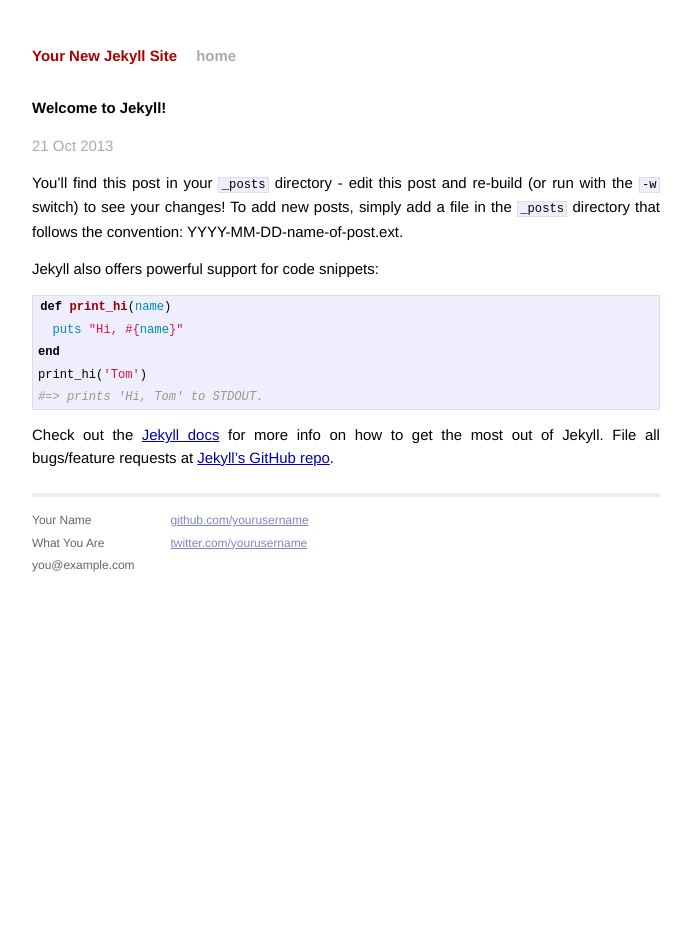
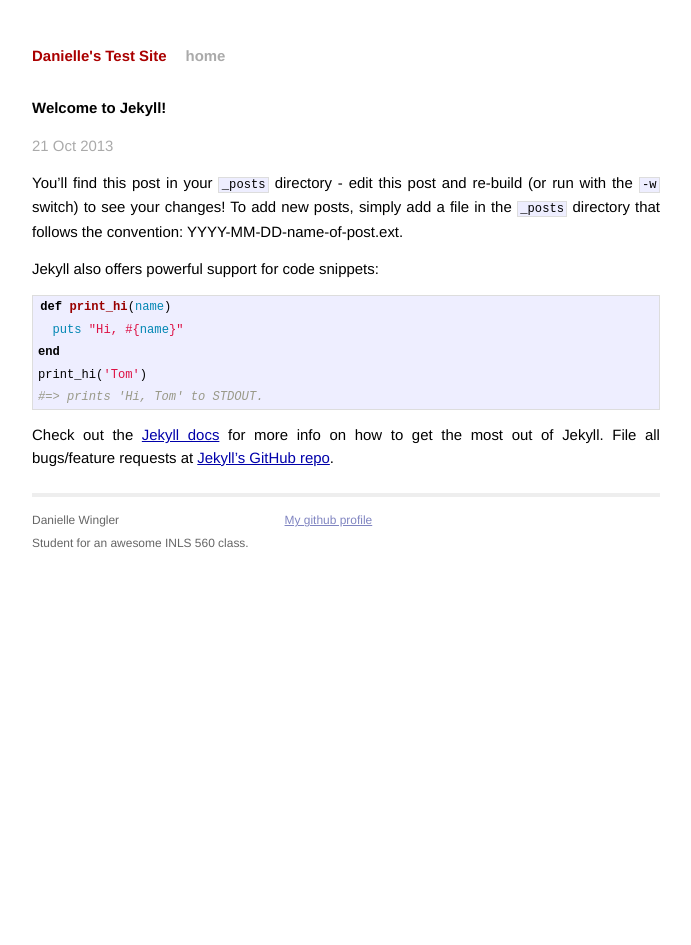
Before and after one commit to DanielleWingler/mysite, a Jekyll site: the page built from _posts/2013-10-21-welcome-to-jekyll.markdown, in a window 1280 px wide. Shown: the whole page, without its empty margins (294-985 px from the left). Built offline with Jekyll 4.4.1, drawn with Linux system fonts in a browser that asks for light colours; Markdown is read by kramdown in place of the engine named in the settings.

Commit message:
Updated default html page

```diff
--- a/_layouts/default.html
+++ b/_layouts/default.html
@@ -17,8 +17,8 @@
 
         <div class="site">
           <div class="header">
-            <h1 class="title"><a href="/">{{ site.name }}</a></h1>
-            <a class="extra" href="/">home</a>
+            <h1 class="title"><a href="http://daniellewingler.github.io/mysite/">Danielle's Test Site</a></h1>
+            <a class="extra" href="http://daniellewingler.github.io/mysite/">home</a>
           </div>
 
           {{ content }}
@@ -26,15 +26,13 @@
           <div class="footer">
             <div class="contact">
               <p>
-                Your Name<br />
-                What You Are<br />
-                you@example.com
+                Danielle Wingler<br />
+                Student for an awesome INLS 560 class.<br />
               </p>
             </div>
             <div class="contact">
               <p>
-                <a href="https://github.com/yourusername">github.com/yourusername</a><br />
-                <a href="https://twitter.com/yourusername">twitter.com/yourusername</a><br />
+                <a href="https://github.com/DanielleWingler">My github profile</a><br />
               </p>
             </div>
           </div>
```
